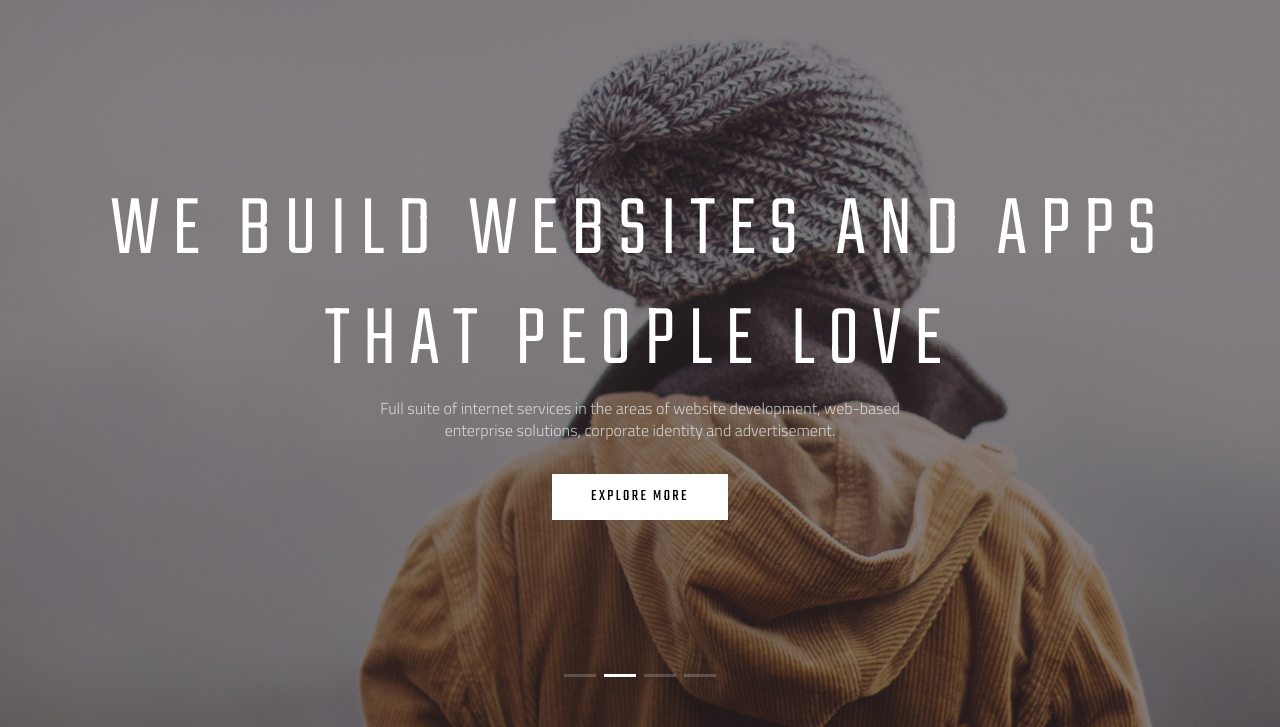
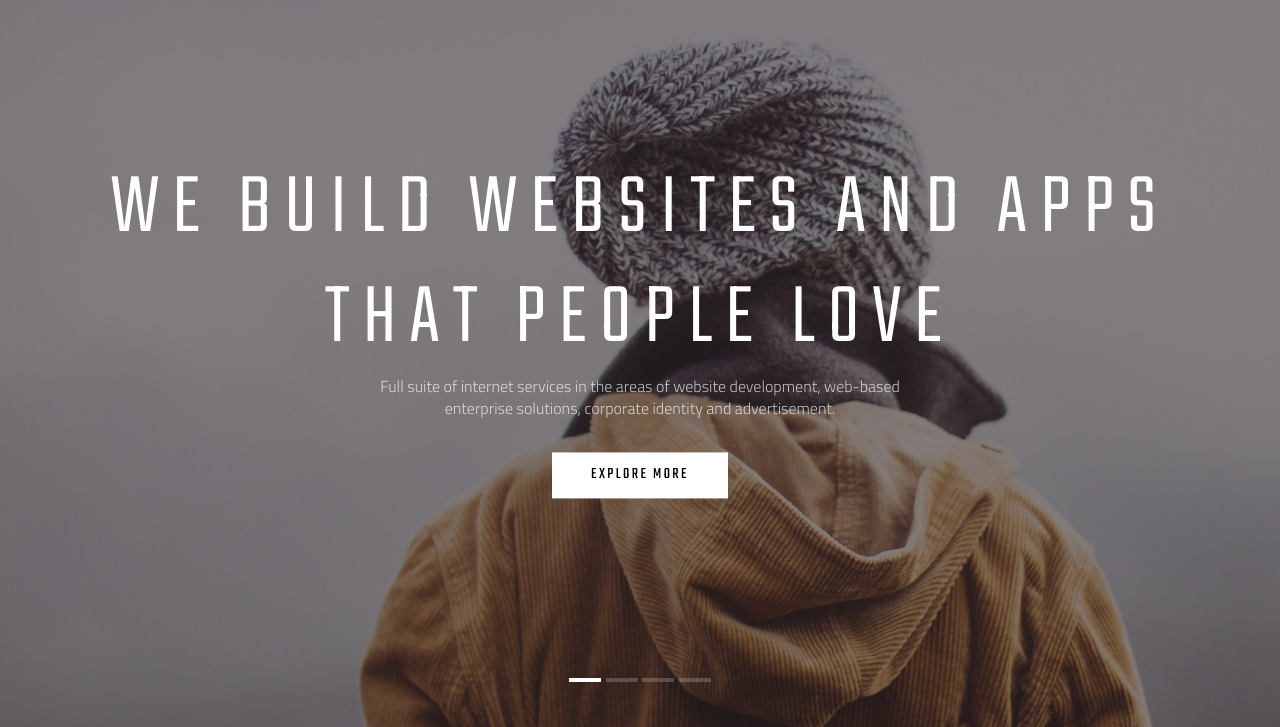
Before and after one commit to irenejang/sage-simple, a plain HTML site: page index.html in a window 1280 px wide. Both pictures are taken after a click on the item 579 px from the left and 748 px from the top of the page. Shown: the part 73-800 px from the top of the page. Drawn offline with nearby package versions, Linux system fonts and the light colour scheme.

Commit message:
javascript carousel

```diff
--- a/css/main.css
+++ b/css/main.css
@@ -100,12 +100,34 @@ Hero
 
 section.hero {
 	width: 100%;
-	background: url('../img/background.jpg');
+	background: url('../img/hero1.jpg');
 	background-size: cover;
 	background-repeat: no-repeat;
 	background-attachment: fixed;
+	height: 100vh;
+	min-height: 550px;
 	background-position: center top;
-	height: 800px;
+	position: relative;
+}
+
+/*section.hero .wrapper ul.hero {
+	white-space: nowrap;
+	width: 100%;
+	height: 500px;
+}
+
+section.hero .wrapper ul.hero li {
+	width: 100%;
+	white-space: normal;
+	display: inline-block;
+}*/
+
+.hero ul li.active-hero {
+	position: absolute;
+	top: 50%;
+	left: 50%;
+	transform: translate(-50%, -50%);
+	text-align: center;
 }
 
 .hero ul li:not(.active-hero) {
@@ -122,8 +144,8 @@ section.hero {
 	text-align: center;
 	letter-spacing: .15em;
 	margin: 0 auto;
-	padding-top: 250px;
 	line-height: 1.25;
+	max-width: 100%;
 }
 
 .active-hero p {
@@ -136,7 +158,7 @@ section.hero {
 
 .hero nav.carousel-nav ul {
 	text-align: center;
-	margin: 50px auto 0;
+	position: relative;
 }
 
 .hero nav.carousel-nav li {
@@ -144,12 +166,20 @@ section.hero {
 	width: 2em;
 	height: .2em;
 	background: white;
-	margin: 6.5em .15em;
+	margin: 6.5em .15em 0;
 	cursor: pointer;
 }
 
 .hero .carousel-nav li:not(.active) {
 	opacity: .2;
+
+}
+
+.hero .carousel-nav {
+	position: absolute;
+	bottom: 5%;
+	display: inline-block;
+	width: 100%;
 }
 
 .button-white {
@@ -160,7 +190,7 @@ section.hero {
 	padding: .75em .5em;
 	letter-spacing: .15em;
 	display: block;
-	margin: 1.5em auto;
+	margin: 1.5em auto 0;
 	background: white;
 	font-family: 'Teko', sans-serif;
 }
--- a/index.html
+++ b/index.html
@@ -8,6 +8,7 @@
 	<link rel="stylesheet" href="https://maxcdn.bootstrapcdn.com/font-awesome/4.4.0/css/font-awesome.min.css">
 	<link rel="stylesheet" href="https://fonts.googleapis.com/css?family=Teko:300,400" type="text/css">
 	<link rel="stylesheet" href="https://fonts.googleapis.com/css?family=Titillium+Web:300,400" type="text/css">
+	<script src="https://ajax.googleapis.com/ajax/libs/jquery/1.11.3/jquery.min.js"></script>
 	<link rel="stylesheet" href="css/main.css">
 </head>
 
@@ -31,7 +32,8 @@
 
 	<main>
 		<section class="hero">
-			<ul>
+			<div class="wrapper">
+				<ul class="hero">
 					<li class="active-hero">
 						<div class="title">
 							<h1 class="max-width teko-caps">We build websites and apps that people love</h1>
@@ -43,41 +45,42 @@
 					</li>
 					<li>
 						<div class="title" id="hide">
-						<h1 class="max-width teko-caps">We build websites and apps that people love</h1>
+							<h1 class="max-width teko-caps">CATS!</h1>
 							<p>
 								Full suite of internet services in the areas of website development, web-based enterprise solutions, corporate identity and advertisement.
 							</p>
-						<a href="#">Explore More</a>
+							<a href="#" class="button-white">Explore More</a>
 						</div>
 					</li>
 					<li>
 						<div class="title" id="hide">
-						<h1 class="max-width teko-caps">We build websites and apps that people love</h1>
+							<h1 class="max-width teko-caps">CATS! CATS!</h1>
 							<p>
 								Full suite of internet services in the areas of website development, web-based enterprise solutions, corporate identity and advertisement.
 							</p>
-						<a href="#">Explore More</a>
+							<a href="#" class="button-white">Explore More</a>
 						</div>
 					</li>
 					<li>
 						<div class="title" id="hide">
-						<h1 class="max-width teko-caps">We build websites and apps that people love</h1>
+							<h1 class="max-width teko-caps">CATS! CATS! CATS!</h1>
 							<p>
 								Full suite of internet services in the areas of website development, web-based enterprise solutions, corporate identity and advertisement.
 							</p>
-						<a href="#">Explore More</a>
+							<a href="#" class="button-white">Explore More</a>
 						</div>
 					</li>
 				</ul>
 
 				<nav class="carousel-nav">
-				<ul>
+					<ul><!--
 						<li></li>
 						<li class="active"></li>
 						<li></li>
-					<li></li>
+						<li></li> -->
 				</ul>
 				</nav>
+			</div>
 		</section>
 
 		<section class="projects">
@@ -166,5 +169,7 @@
 		<p>Copyright &copy; 2015 SAGE Agency Worldwide. All rights reserved.</p>
 	</footer>
 
+<script src="js/script.js"></script>
+
 </body>
 </html>
--- /dev/null
+++ b/js/script.js
@@ -0,0 +1,26 @@
+imgArray = ['hero1.jpg', 'hero2.jpg', 'hero3.jpg', 'hero4.jpg'];
+
+
+// Add nav buttons for carousel
+for (var i = 0; i < imgArray.length; i++) {
+	$('.hero .carousel-nav ul').append('<li class="buttons"></li>');
+	$('.hero .carousel-nav ul li:first-child').addClass('active');
+}
+
+$buttons = $('.carousel-nav li');
+
+// When nav button is clicked:
+	// Add 'active' class to button and remove from all siblings
+	// Change CSS 'background-image' to corresponding img in array
+	// Add 'active' class to corresponding hero section and remove from all siblings
+$buttons.click(function() {
+	$(this)
+		.addClass('active')
+		.siblings().removeClass('active');
+	var btnIndex = $(this).index();
+	$('section.hero')
+		.css('background-image', 'url(img/' + imgArray[btnIndex]);
+	$('section.hero .wrapper ul li')
+		.eq(btnIndex).addClass('active-hero')
+		.siblings().removeClass('active-hero');
+})
```
Also changed, not shown: img/hero1.jpg (renamed from img/background.jpg), img/hero2.jpg (added), img/hero3.jpg (added), img/hero4.jpg (added), 3 other files. Lines whose indentation alone changed are shown as unchanged.
